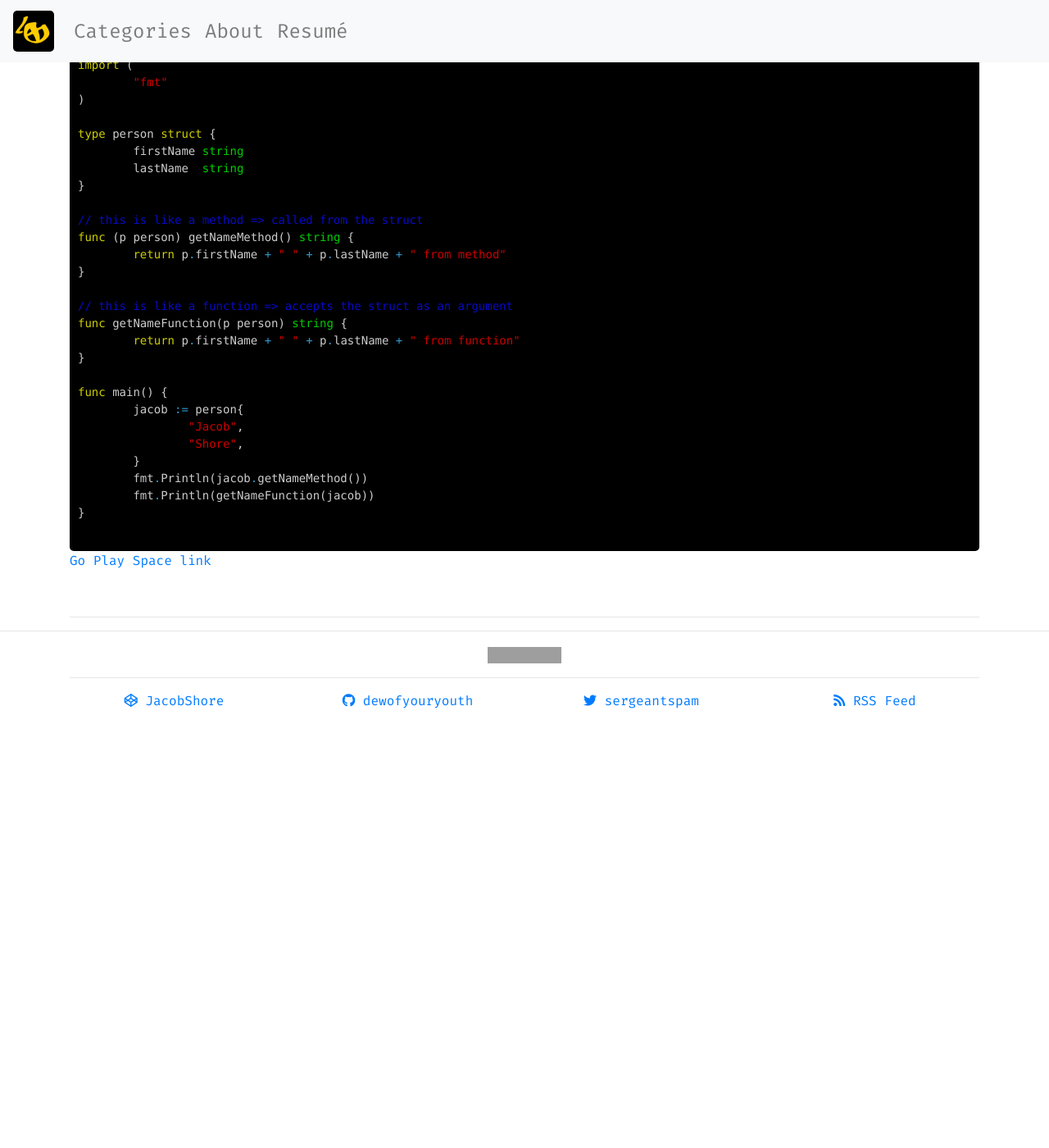
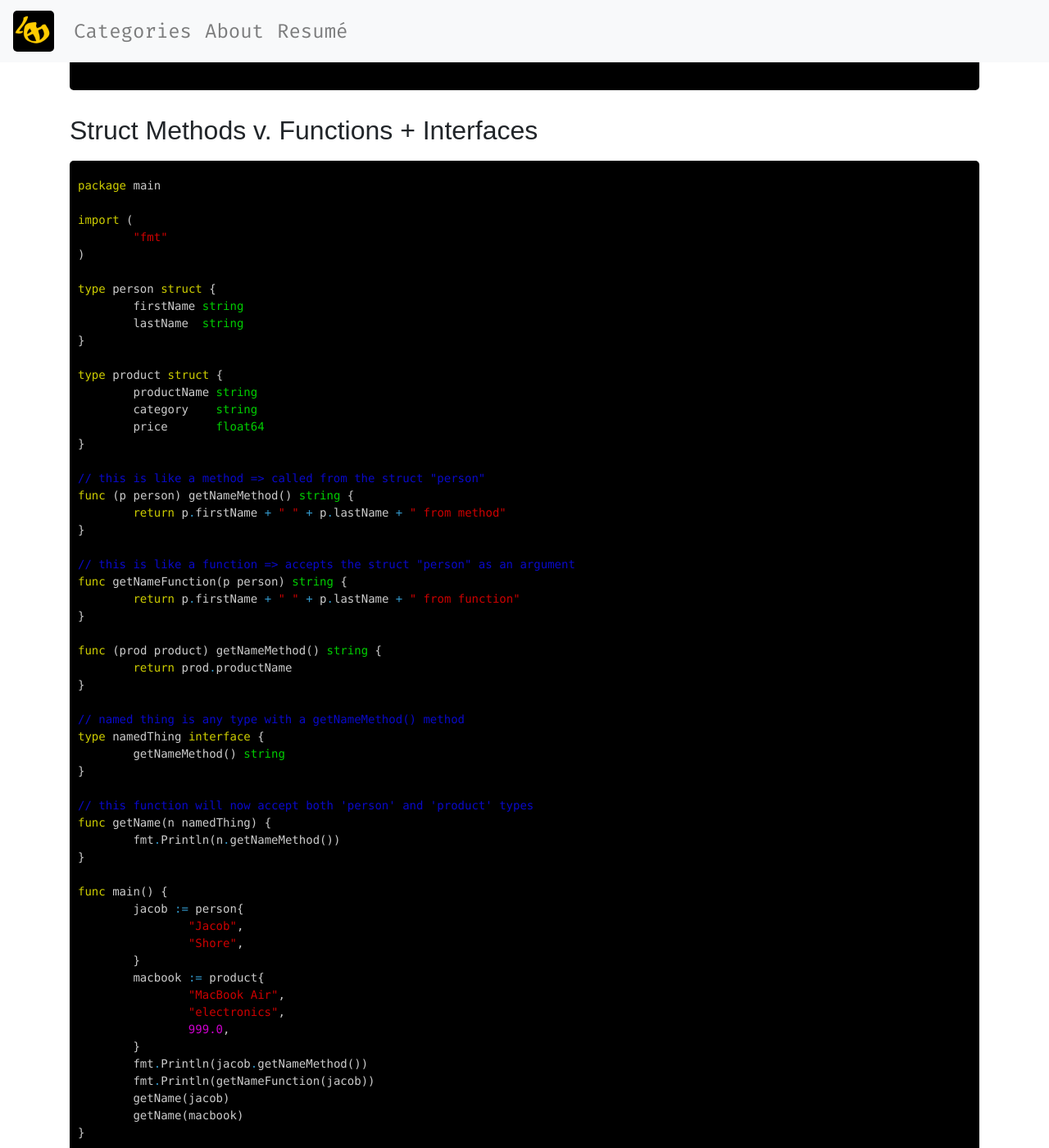
Before and after one commit to DewofyourYouth/DewofyourYouth.github.io, a Jekyll site: the page built from _posts/2020-1-16-go-lang-cheatsheat.md, in a window 1280 px wide and 1400 px high, scrolled down 2982 px. Shown: the whole window at 82% size. Built offline with Jekyll 4.4.1, drawn with Linux system fonts in a browser that asks for light colours; nearby versions of some CDN libraries; some web fonts are replaced; comment, search, counter and statistics services are not loaded; before the commit the page ends 3849 px from its top, so only the background shows below that; some of the changed text lies outside the part shown; grey boxes are pictures that could not be loaded.

Commit message:
underscore and interfaces

````diff
--- a/_posts/2020-1-16-go-lang-cheatsheat.md
+++ b/_posts/2020-1-16-go-lang-cheatsheat.md
@@ -109,6 +109,15 @@ whileSlice := []string{"Runs", "like", "a", "while", "loop"}
 for i, v := range whileSlice {
   fmt.Printf("%v: %v\n", i, v)
 }
+
+/*
+  if you need to use range, but only want the value -
+  you can discard the index by using an underscore for
+  the variable name - like this:
+*/
+for _, v := range whileSlice {
+  fmt.Printf("%v\n",  v)
+}
 ```
 
 [Go Play Space Link: Loops](https://goplay.space/#eA_7jQqpZjM)
@@ -145,14 +154,34 @@ type person struct {
 	lastName  string
 }
 
-// this is like a method => called from the struct
+type product struct {
+	productName string
+	category    string
+	price       float64
+}
+
+// this is like a method => called from the struct "person"
 func (p person) getNameMethod() string {
 	return p.firstName + " " + p.lastName + " from method"
 }
 
-// this is like a function => accepts the struct as an argument
+// this is like a function => accepts the struct "person" as an argument
 func getNameFunction(p person) string {
 	return p.firstName + " " + p.lastName + " from function"
+}
+
+func (prod product) getNameMethod() string {
+	return prod.productName
+}
+
+// named thing is any type with a getNameMethod() method
+type namedThing interface {
+	getNameMethod() string
+}
+
+// this function will now accept both 'person' and 'product' types
+func getName(n namedThing) {
+	fmt.Println(n.getNameMethod())
 }
 
 func main() {
@@ -160,9 +189,17 @@ func main() {
 		"Jacob",
 		"Shore",
 	}
+	macbook := product{
+		"MacBook Air",
+		"electronics",
+		999.0,
+	}
 	fmt.Println(jacob.getNameMethod())
 	fmt.Println(getNameFunction(jacob))
+	getName(jacob)
+	getName(macbook)
 }
+
 ```
 
-[Go Play Space link](https://goplay.space/#JC5JxJE-Lxs)
+[Go Play Space link](https://goplay.space/#i8AXrXfyAGZ)
````
